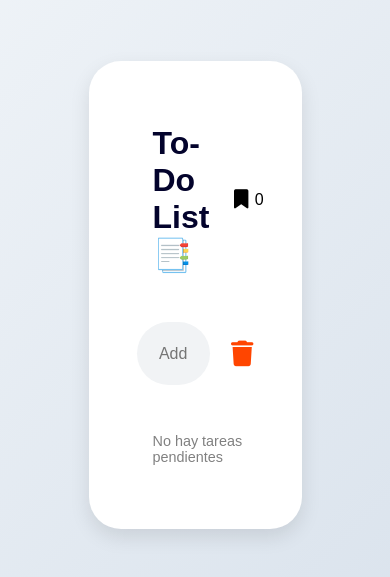
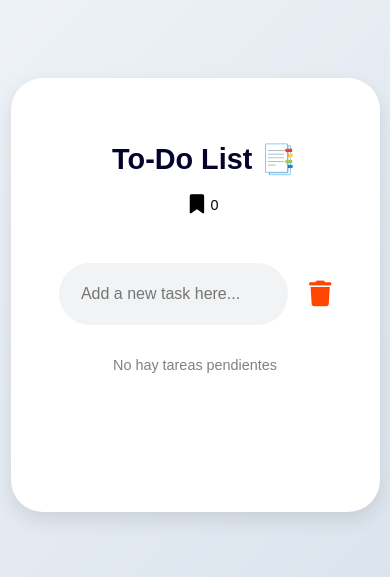
Before and after one commit to Ivosaja/to-do-list, a plain HTML site: page index.html in a window 390 px wide. Shown: the part 127-704 px from the top of the page. Drawn offline with Linux system fonts and the light colour scheme.

Commit message:
new css to make the app responsive

```diff
--- a/styles.css
+++ b/styles.css
@@ -9,18 +9,17 @@ body{
     display: flex;
     justify-content: center;
     align-items: center;
-    height: 100vh;
+    min-height: 100vh;
     background: linear-gradient(135deg, #f0f4f8, #d9e2ec);
 }
 
 /* Main container */
 .container-todo-list{
     padding: 3rem;
-    /*border: 1px solid #777;*/
     box-shadow: 0 8px 20px rgba(0, 0, 0, 0.1);
     background-color: white;
     width: 100%;
-    max-width: 30%;
+    max-width: 25%;
     min-height: 40vh;
     display: flex;
     flex-direction: column;
@@ -105,6 +104,13 @@ input[type="text"]:focus {
     color: gray
 }
 
+.task-content{
+    word-break: break-word;
+    overflow-wrap: break-word;
+    white-space: normal;
+    flex: 1;
+}
+
 input[type="checkbox"]{
     appearance: none;
     width: 1.5rem;
@@ -168,8 +174,35 @@ input[type="checkbox"]:checked::after {
 }
 
 /* Media queries */
-@media (max-width: 950px){
+@media (max-width:1000px){
     .container-todo-list{
-        width: 100%;
+        max-width: 50%;
     }
 }
+
+@media (max-width:650px){
+    .container-todo-list{
+        max-width: 70%;
+    }
+}
+
+@media (max-width:450px){
+    .container-header{
+        flex-direction: column;
+        justify-content: center;
+        align-items: center;
+        font-size: 0.9rem;
+    }
+    .container-input{
+        width: 100%;
+        justify-content: space-between;
+    }
+    .container-tasks{
+        padding: 0;
+    }
+    #info-tasks{
+        justify-content: center;
+        align-items: center;
+    }
+
+}
```
